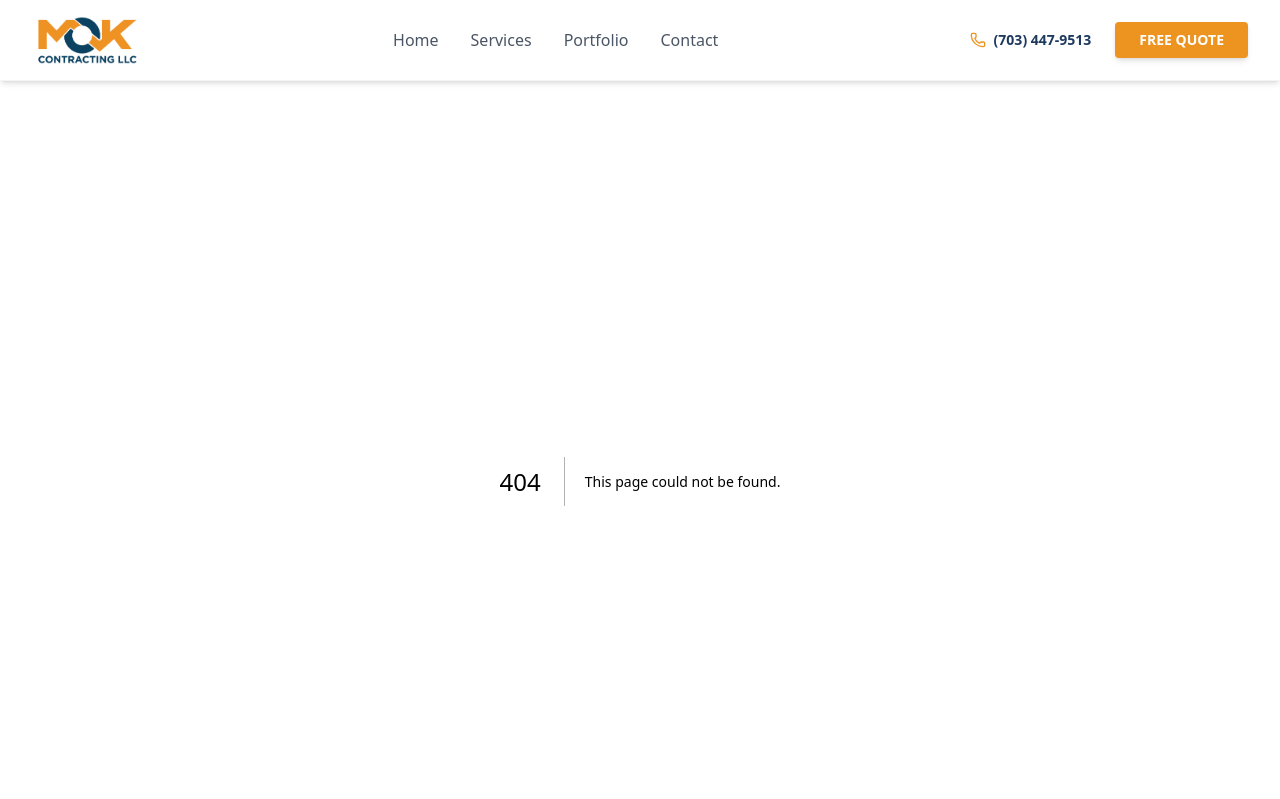
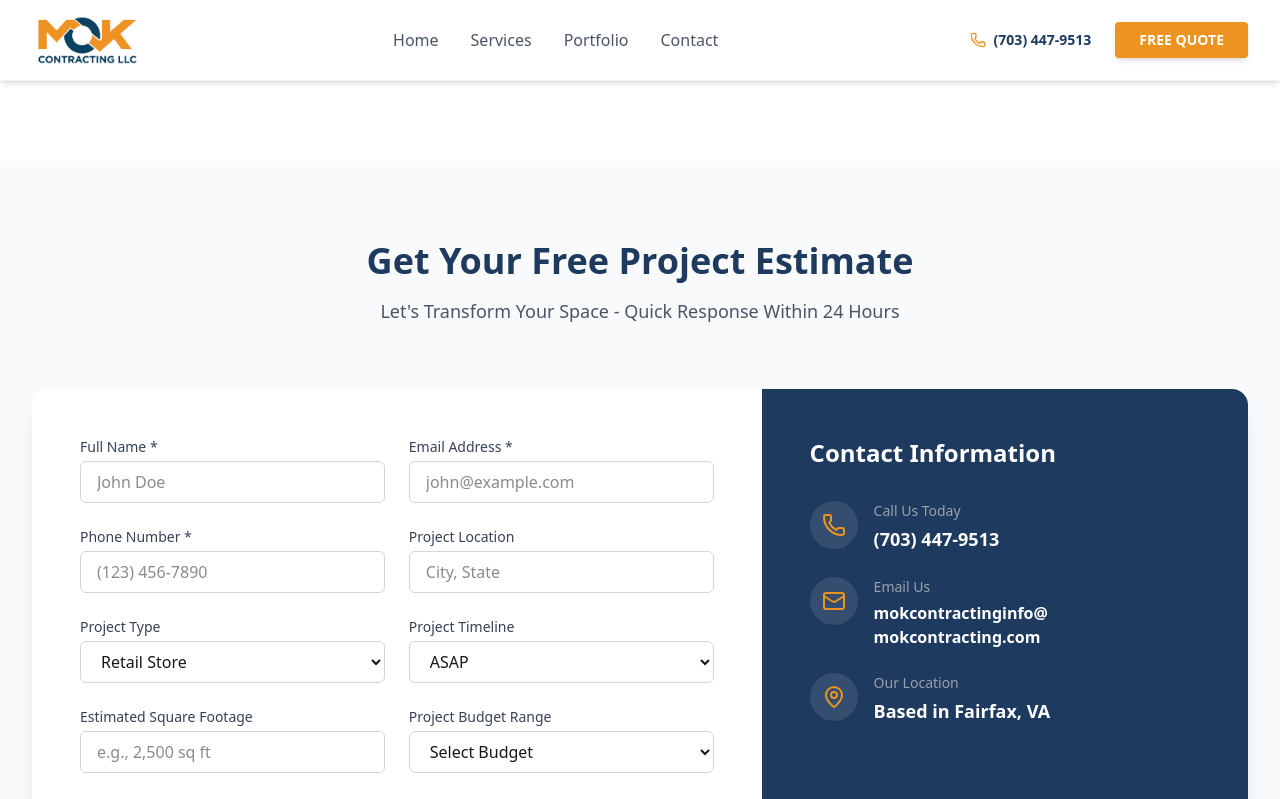
Before and after one commit to kimseungwanproject-collab/Mok, a Next.js app: page /contact in a window 1280 px wide. Before the commit this address had no page. Shown: the top 799 px of the page. Built offline with nearby package versions, Linux system fonts and the light colour scheme.

Commit message:
Migrate from single-page to multi-page architecture

```diff
--- /dev/null
+++ b/src/app/contact/page.tsx
@@ -0,0 +1,9 @@
+import ContactForm from '@/components/ContactForm';
+
+export default function ContactPage() {
+  return (
+    <div className="pt-20">
+      <ContactForm />
+    </div>
+  );
+}
--- a/src/app/page.tsx
+++ b/src/app/page.tsx
@@ -1,17 +1,11 @@
 import Hero from '@/components/Hero';
-import ServicesOverview from '@/components/ServicesOverview';
-import Portfolio from '@/components/Portfolio';
 import WhyChooseUs from '@/components/WhyChooseUs';
-import ContactForm from '@/components/ContactForm';
 
 export default function Home() {
   return (
     <>
       <Hero />
-      <ServicesOverview />
-      <Portfolio />
       <WhyChooseUs />
-      <ContactForm />
     </>
   );
 }
--- /dev/null
+++ b/src/app/services/page.tsx
@@ -0,0 +1,9 @@
+import ServicesOverview from '@/components/ServicesOverview';
+
+export default function ServicesPage() {
+  return (
+    <div className="pt-20">
+      <ServicesOverview />
+    </div>
+  );
+}
--- a/src/components/Footer.tsx
+++ b/src/components/Footer.tsx
@@ -32,10 +32,10 @@ export default function Footer() {
             </h3>
             <ul className="space-y-3 text-sm text-gray-300">
               <li><Link href="/" className="hover:text-mok-orange transition-colors">Home</Link></li>
-              <li><Link href="#services" className="hover:text-mok-orange transition-colors">Our Services</Link></li>
-              <li><Link href="#portfolio" className="hover:text-mok-orange transition-colors">Portfolio</Link></li>
-              <li><Link href="#process" className="hover:text-mok-orange transition-colors">Our Process</Link></li>
-              <li><Link href="#contact" className="hover:text-mok-orange transition-colors">Contact Us</Link></li>
+              <li><Link href="/services" className="hover:text-mok-orange transition-colors">Our Services</Link></li>
+              <li><Link href="/portfolio" className="hover:text-mok-orange transition-colors">Portfolio</Link></li>
+              <li><Link href="/#process" className="hover:text-mok-orange transition-colors">Our Process</Link></li>
+              <li><Link href="/contact" className="hover:text-mok-orange transition-colors">Contact Us</Link></li>
             </ul>
           </div>
 
--- a/src/components/Navbar.tsx
+++ b/src/components/Navbar.tsx
@@ -24,9 +24,9 @@ export default function Navbar() {
             {/* Desktop Navigation */}
             <nav className="hidden md:flex space-x-8">
               <Link href="/" className="text-gray-600 hover:text-mok-orange transition-colors font-medium">Home</Link>
-              <Link href="#services" className="text-gray-600 hover:text-mok-orange transition-colors font-medium">Services</Link>
-              <Link href="#portfolio" className="text-gray-600 hover:text-mok-orange transition-colors font-medium">Portfolio</Link>
-              <Link href="#contact" className="text-gray-600 hover:text-mok-orange transition-colors font-medium">Contact</Link>
+              <Link href="/services" className="text-gray-600 hover:text-mok-orange transition-colors font-medium">Services</Link>
+              <Link href="/portfolio" className="text-gray-600 hover:text-mok-orange transition-colors font-medium">Portfolio</Link>
+              <Link href="/contact" className="text-gray-600 hover:text-mok-orange transition-colors font-medium">Contact</Link>
             </nav>
 
             {/* CTA & Contact */}
@@ -35,7 +35,7 @@ export default function Navbar() {
                 <Phone className="w-4 h-4 mr-2 text-mok-orange" />
                 <span className="font-semibold text-sm">(703) 447-9513</span>
               </div>
-              <Link href="#contact" className="bg-mok-orange hover:bg-orange-600 text-white px-6 py-2 rounded font-bold transition-all transform hover:scale-105 shadow-md text-sm">
+              <Link href="/contact" className="bg-mok-orange hover:bg-orange-600 text-white px-6 py-2 rounded font-bold transition-all transform hover:scale-105 shadow-md text-sm">
                 FREE QUOTE
               </Link>
             </div>
```
